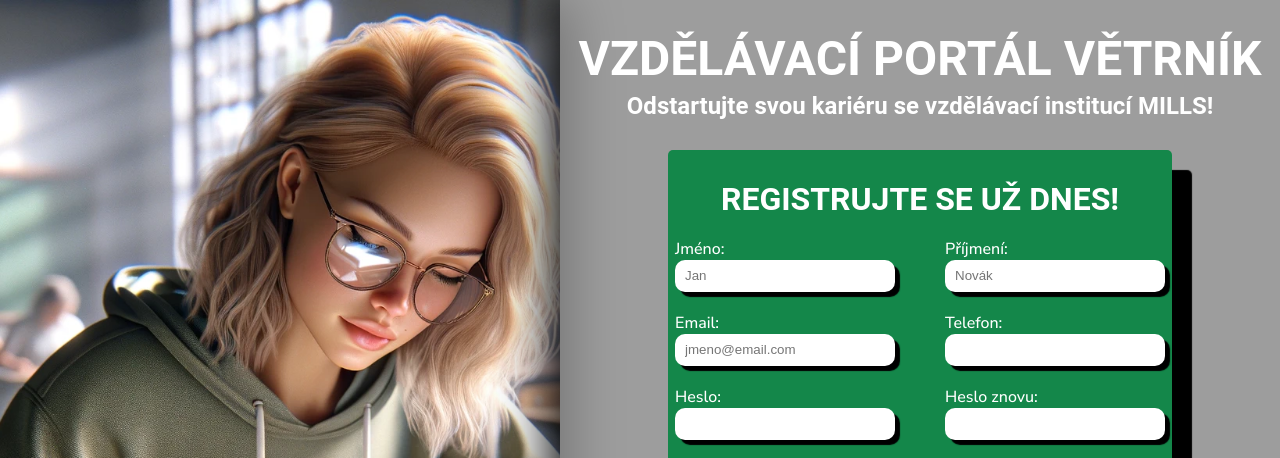
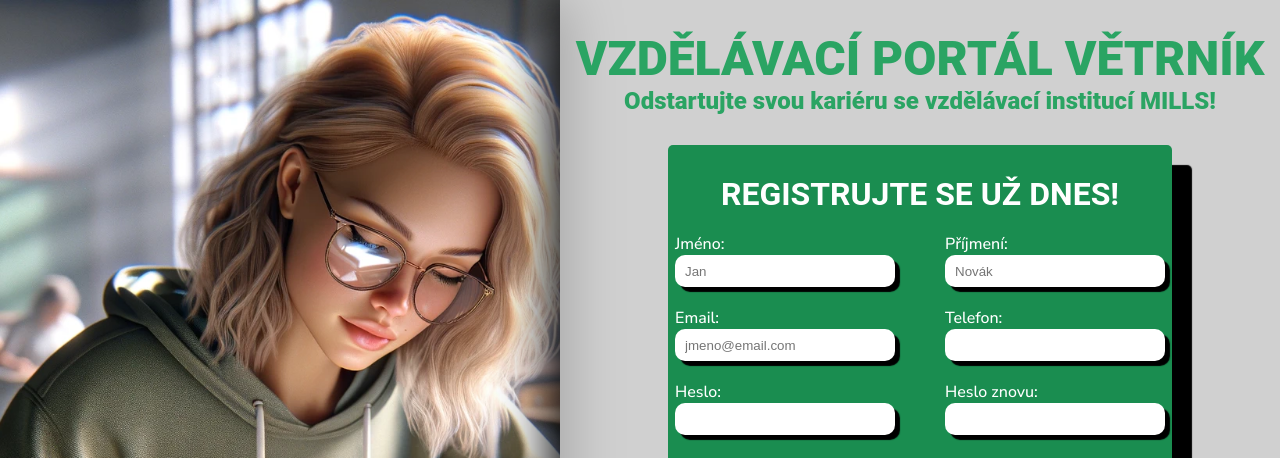
Before and after one commit to mikels0n/sign-up-form, a plain HTML site: page index.html in a window 1280 px wide. Shown: the top 458 px of the page. Drawn offline with Linux system fonts and the light colour scheme; a web font is replaced by a local one.

Commit message:
Colors adjustment

```diff
--- a/style.css
+++ b/style.css
@@ -16,7 +16,7 @@ body {
 }
 
 #rightSide {
-    background-color: rgba(139, 139, 139, 0.84);
+    background-color: rgba(199, 199, 199, 0.84);
     display: flex;
     flex-direction: column;
     align-items: center;
@@ -25,16 +25,19 @@ body {
 }
 
 h1, h2 {
-    color: rgb(255, 255, 255);
+    color: rgb(42, 164, 99);
     margin-top: 30px;
+    /*text-shadow: 1px 1px 1px black;*/
 }
 
 h1 {
     font-size: 3em;
+    font-weight: 900;
 }
 
 h2 {
-    margin-top: 0.2em;
+    margin-top: 0em;
+    font-weight: 900;
 }
 
 p {
@@ -94,6 +97,7 @@ p {
     font-variation-settings:
         "wdth" 100,
         "YTLC" 500;
+    color: white;
 }
 
 fieldset {
```
